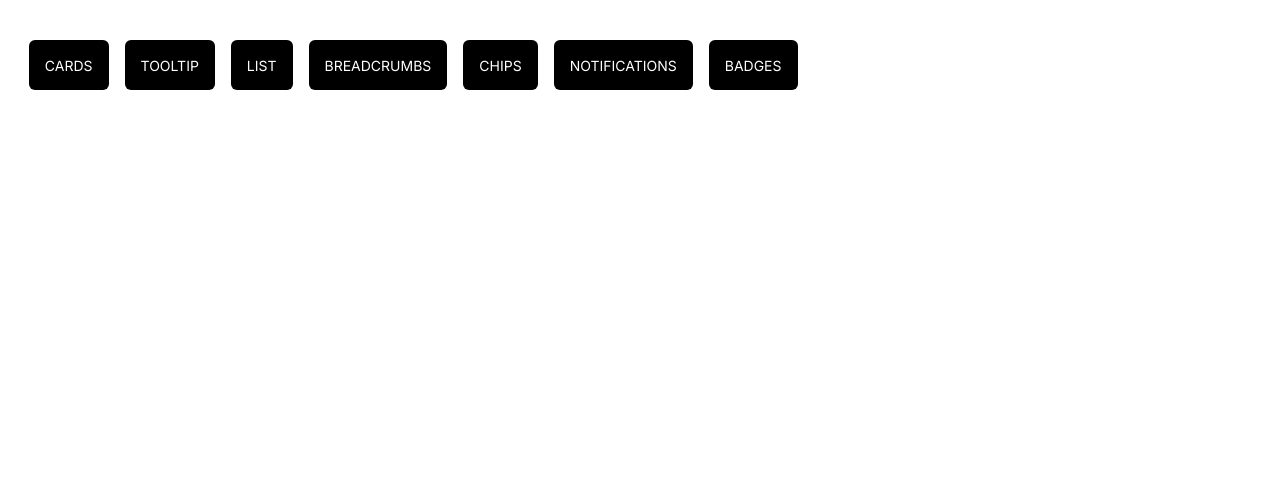
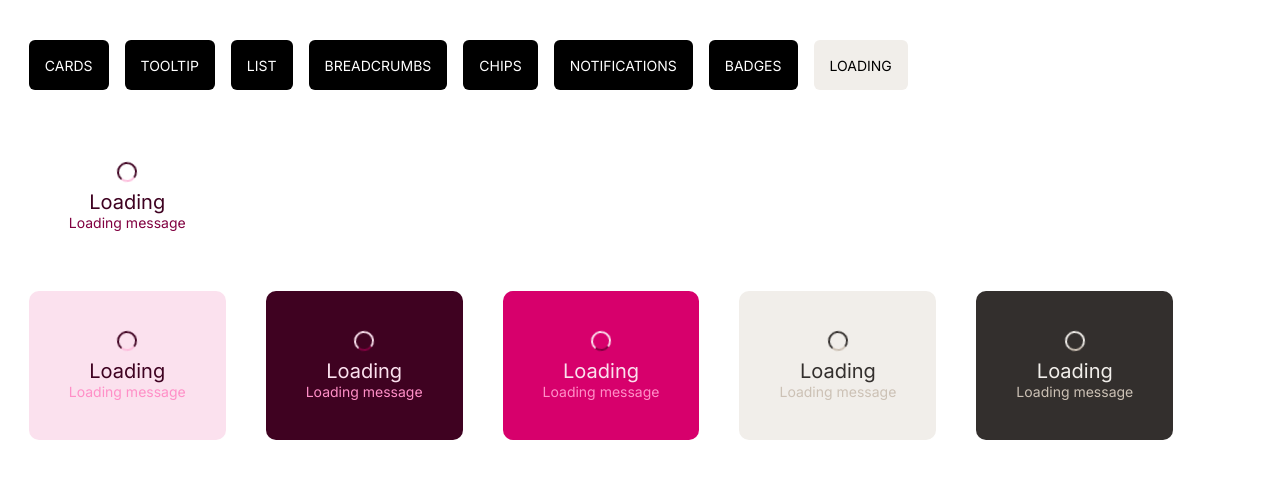
Before and after one commit to renanmurilo/style-guide-react, a React app: page /loading in a window 1280 px wide. Shown: the top 478 px of the page. Built offline with nearby package versions, Linux system fonts and the light colour scheme.

Commit message:
criação do loading

```diff
--- a/src/App.jsx
+++ b/src/App.jsx
@@ -7,6 +7,7 @@ import BreadCrumbsView from './views/BreadCrumbsView';
 import ChipsView from './views/ChipsView';
 import NotificationView from './views/NotificationView';
 import BadgesView from './views/BadgesView';
+import LoadingView from './views/LoadingView';
 import './styles/global.scss';
 
 export function App() {
@@ -22,6 +23,7 @@ export function App() {
           <Route path='chips' element={<ChipsView />} />
           <Route path='notification' element={<NotificationView />} />
           <Route path='badges' element={<BadgesView />} />
+          <Route path='loading' element={<LoadingView />} />
         </Routes>
       </BrowserRouter>
     </div>
--- a/src/components/Header/Header.jsx
+++ b/src/components/Header/Header.jsx
@@ -10,6 +10,7 @@ const Header = () => {
     <NavLink to="chips">Chips</NavLink>
     <NavLink to="notification">Notifications</NavLink>
     <NavLink to="badges">Badges</NavLink>
+    <NavLink to="loading">Loading</NavLink>
   </nav>
 }
 
--- /dev/null
+++ b/src/components/Loading/index.jsx
@@ -0,0 +1,14 @@
+import './styles.scss';
+
+const Loading = (props) => {
+  return <>
+    <div className={`loading ${props.className}`}>
+      <div className="content-loading">
+        <div class="spinner"></div>
+        <h3>Loading</h3>
+        <p>{props.message}</p>
+      </div>
+    </div>
+  </>
+}
+export default Loading;
--- /dev/null
+++ b/src/components/Loading/styles.scss
@@ -0,0 +1,129 @@
+.loading {
+  width: auto;
+  border-radius: 0.625rem;
+
+  .content-loading {
+    display: flex;
+    flex-direction: column;
+    align-items: center;
+    padding: 2.5rem;
+
+    .spinner {
+      width: 20px;
+      height: 20px;
+      border-radius: 50%;
+      border: 2px solid;
+      border-color: var(--pink-50);
+      border-right-color: var(--bordo-90);
+      border-left-color: var(--bordo-90);
+      border-bottom-color: var(--bordo-90);
+      animation: spinner-d3wgkg 1s infinite linear;
+    }
+
+    @keyframes spinner-d3wgkg {
+      to {
+        transform: rotate(1turn);
+      }
+    }
+
+    h3 {
+      font-size: 1.25rem;
+      font-weight: 400;
+      color: var(--bordo-90);
+      margin-top: 0.5rem;
+    }
+
+    p {
+      font-size: 0.875rem;
+      font-weight: 400;
+      color: var(--red-90);
+    }
+  }
+
+  &.loading-primary-positive {
+    background-color: var(--pink-10);
+
+    .content-loading {
+      p {
+        color: var(--pink-90);
+      }
+    }
+  }
+
+  &.loading-primary-negative {
+    background-color: var(--bordo-90);
+
+    .content-loading {
+      .spinner {
+        border-color: var(--red-90);
+        border-right-color: var(--pink-10);
+        border-left-color: var(--pink-10);
+        border-bottom-color: var(--pink-10);
+      }
+      h3 {
+        color: var(--pink-10);
+      }
+      p {
+        color: var(--pink-90);
+      }
+    }
+  }
+
+  &.loading-primary-color {
+    background-color: var(--red-60);
+
+    .content-loading {
+      .spinner {
+        border-color: var(--red-90);
+        border-right-color: var(--pink-10);
+        border-left-color: var(--pink-10);
+        border-bottom-color: var(--pink-10);
+      }
+      h3 {
+        color: var(--pink-10);
+      }
+      p {
+        color: var(--pink-90);
+      }
+    }
+  }
+
+  &.loading-secondary-positive {
+    background-color: var(--gray-20);
+
+    .content-loading {
+      .spinner {
+        border-color: var(--brown-10);
+        border-right-color: var(--brown-90);
+        border-left-color: var(--brown-90);
+        border-bottom-color: var(--brown-90);
+      }
+      h3 {
+        color: var(--brown-90);
+      }
+      p {
+        color: var(--brown-10);
+      }
+    }
+  }
+
+  &.loading-secondary-negative {
+    background-color: var(--brown-90);
+
+    .content-loading {
+      .spinner {
+        border-color: var(--brown-10);
+        border-right-color: var(--gray-20);
+        border-left-color: var(--gray-20);
+        border-bottom-color: var(--gray-20);
+      }
+      h3 {
+        color: var(--gray-20);
+      }
+
+      p {
+        color: var(--brown-10);
+      }
+    }
+  }
+}
--- /dev/null
+++ b/src/views/LoadingView.jsx
@@ -0,0 +1,18 @@
+import Loading from "../components/Loading";
+
+const LoadingView = () => {
+  return <>
+    <div className="container__wrapper">
+      <Loading className='loading' message='Loading message' />
+    </div>
+    <br />
+    <div className="container__wrapper gap">
+      <Loading className='loading-primary-positive' message='Loading message' />
+      <Loading className='loading-primary-negative' message='Loading message' />
+      <Loading className='loading-primary-color' message='Loading message' />
+      <Loading className='loading-secondary-positive' message='Loading message' />
+      <Loading className='loading-secondary-negative' message='Loading message' />
+    </div>
+  </>
+}
+export default LoadingView;
```
